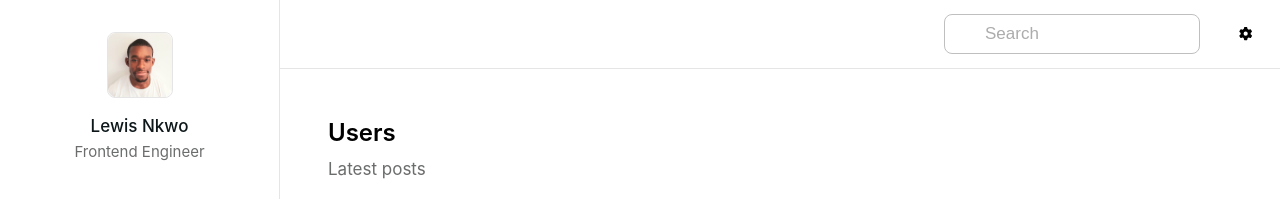
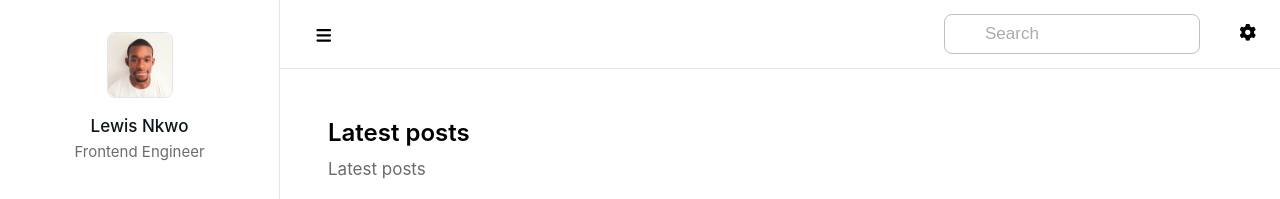
Before and after one commit to lewisnkwo/personal-site, a React (Create React App) app: page / in a window 1280 px wide. Shown: the top 199 px of the page. Built offline with nearby package versions, Linux system fonts and the light colour scheme.

Commit message:
Update navbar

```diff
--- a/src/App.tsx
+++ b/src/App.tsx
@@ -10,6 +10,7 @@ import {
   faHashtag,
   faMessage,
   faCog,
+  faBars,
 } from "@fortawesome/free-solid-svg-icons";
 import {
   faLinkedinIn,
@@ -28,6 +29,7 @@ library.add(
   faCog,
   faLinkedinIn,
   faGithub,
+  faBars,
   fab
 );
 
--- a/src/components/main/index.tsx
+++ b/src/components/main/index.tsx
@@ -27,7 +27,7 @@ const Main = () => {
     <main className={`Main${selectedPost ? "-with-sidebar" : ""}`}>
       <div className="Main__left">
         <section>
-          <span className="Main__heading">Users</span>
+          <span className="Main__heading">Latest posts</span>
           <span className="Main__description">Latest posts</span>
           <div className="Main__select-posts">
             Choice of posts:
--- a/src/components/navbar/index.scss
+++ b/src/components/navbar/index.scss
@@ -5,7 +5,8 @@
   border-bottom: $border-container;
   padding: 14px 29.25px;
   display: flex;
-  justify-content: flex-end;
+  flex-direction: row;
+  justify-content: space-between;
   align-items: center;
 
   input[type="search"] {
@@ -23,9 +24,8 @@
   input[type="search"]::placeholder {
     color: #acacac;
   }
-}
 
-#Navbar__settings-icon-button {
+  button {
     border: none;
     background: transparent;
     cursor: pointer;
@@ -33,7 +33,8 @@
     height: 16.73px;
   }
 
-#Navbar__settings-icon {
+  svg {
     width: 17.51px;
     height: 16.73px;
   }
+}
--- a/src/components/navbar/index.tsx
+++ b/src/components/navbar/index.tsx
@@ -3,15 +3,20 @@ import { FontAwesomeIcon } from "@fortawesome/react-fontawesome";
 
 const Navbar = () => (
   <nav className="Navbar" role="navigation" aria-label="Top Navigation">
+    <button aria-label="Menu">
+      <FontAwesomeIcon icon="bars" />
+    </button>
+    <div>
       <input
         type="search"
         placeholder="Search"
         role="search"
         aria-label="Search"
       />
-    <button id="Navbar__settings-icon-button" aria-label="Settings">
+      <button aria-label="Settings">
         <FontAwesomeIcon icon="cog" />
       </button>
+    </div>
   </nav>
 );
 
```
Lines whose indentation alone changed are shown as unchanged.
